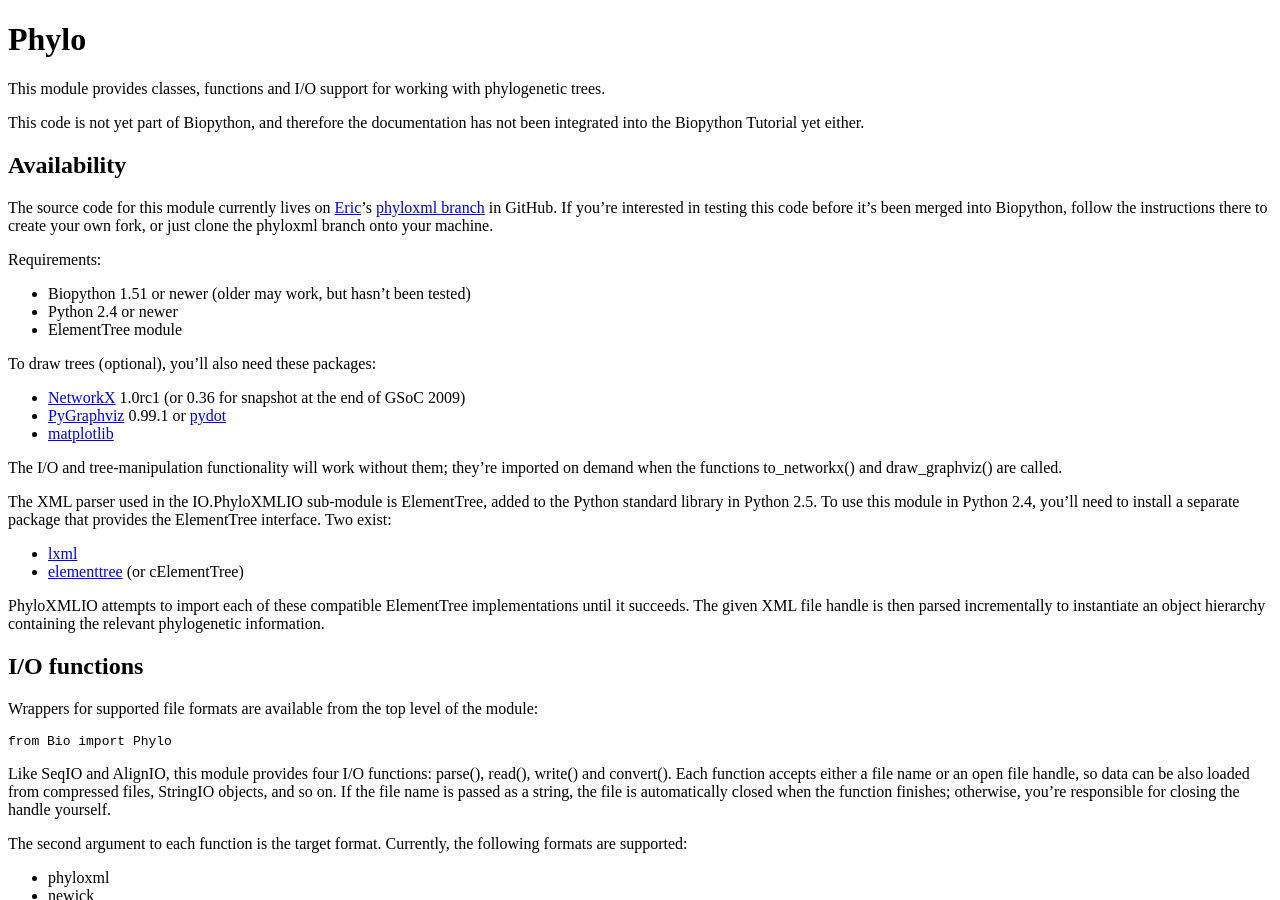
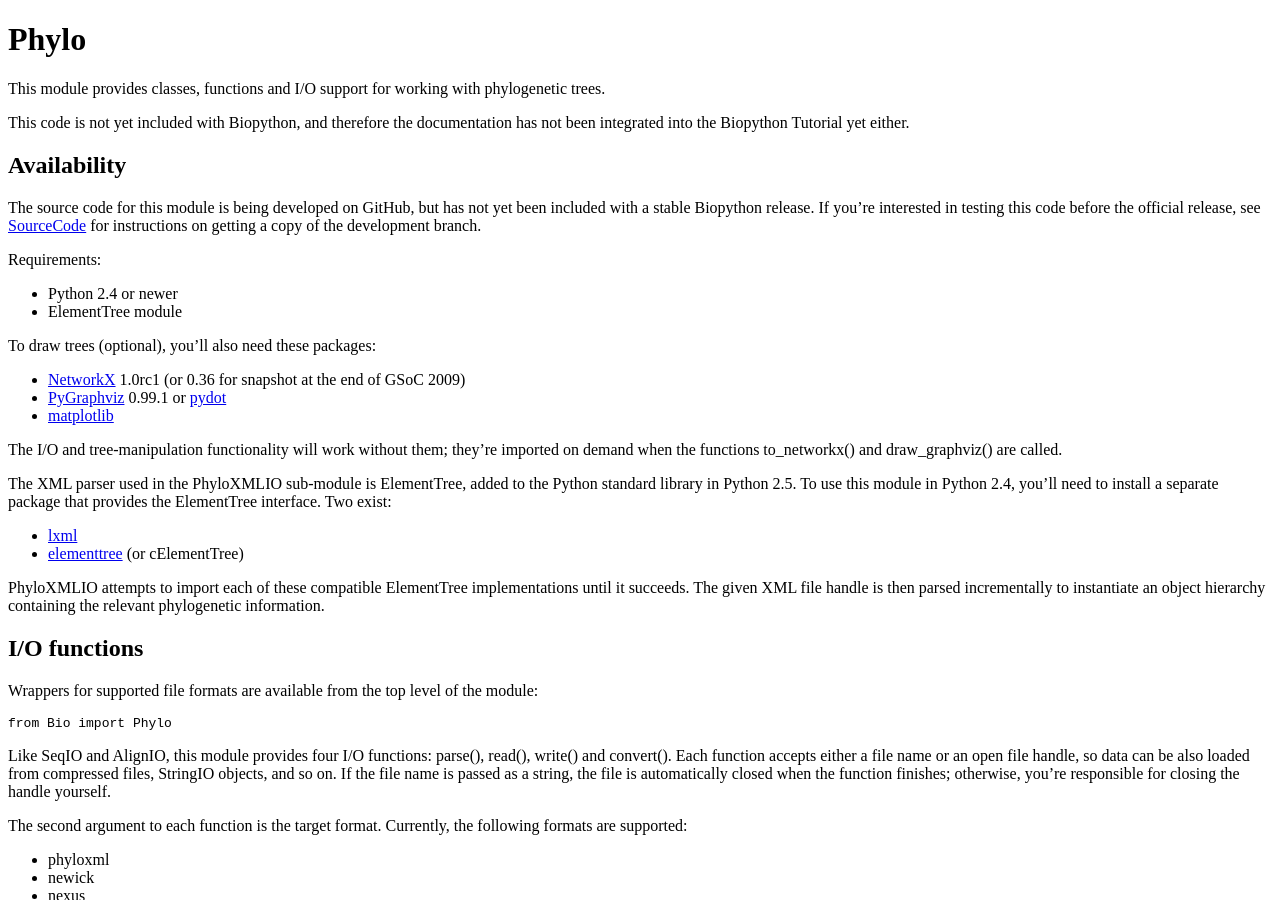
Before and after one commit to biopython/biopython.github.io, a Jekyll site: the page built from wiki/Phylo.md, in a window 1280 px wide and 900 px high. Built offline with Jekyll 4.4.1, drawn with Linux system fonts in a browser that asks for light colours.

Commit message:
Clarified availability

```diff
--- a/wiki/Phylo.md
+++ b/wiki/Phylo.md
@@ -7,22 +7,21 @@ layout: wiki
 This module provides classes, functions and I/O support for working with
 phylogenetic trees.
 
-This code is not yet part of Biopython, and therefore the documentation
-has not been integrated into the Biopython Tutorial yet either.
+This code is not yet included with Biopython, and therefore the
+documentation has not been integrated into the Biopython Tutorial yet
+either.
 
 Availability
 ------------
 
-The source code for this module currently lives on
-[Eric](User%3AEricTalevich "wikilink")'s [phyloxml
-branch](http://github.com/etal/biopython/tree/phyloxml) in GitHub. If
-you're interested in testing this code before it's been merged into
-Biopython, follow the instructions there to create your own fork, or
-just clone the phyloxml branch onto your machine.
+The source code for this module is being developed on GitHub, but has
+not yet been included with a stable Biopython release. If you're
+interested in testing this code before the official release, see
+[SourceCode](SourceCode "wikilink") for instructions on getting a copy
+of the development branch.
 
 Requirements:
 
--   Biopython 1.51 or newer (older may work, but hasn't been tested)
 -   Python 2.4 or newer
 -   ElementTree module
 
@@ -38,10 +37,10 @@ The I/O and tree-manipulation functionality will work without them;
 they're imported on demand when the functions to\_networkx() and
 draw\_graphviz() are called.
 
-The XML parser used in the IO.PhyloXMLIO sub-module is ElementTree,
-added to the Python standard library in Python 2.5. To use this module
-in Python 2.4, you'll need to install a separate package that provides
-the ElementTree interface. Two exist:
+The XML parser used in the PhyloXMLIO sub-module is ElementTree, added
+to the Python standard library in Python 2.5. To use this module in
+Python 2.4, you'll need to install a separate package that provides the
+ElementTree interface. Two exist:
 
 -   [lxml](http://codespeak.net/lxml/)
 -   [elementtree](http://effbot.org/zone/element-index.htm)
```
Also changed, not shown: 1 other file.
